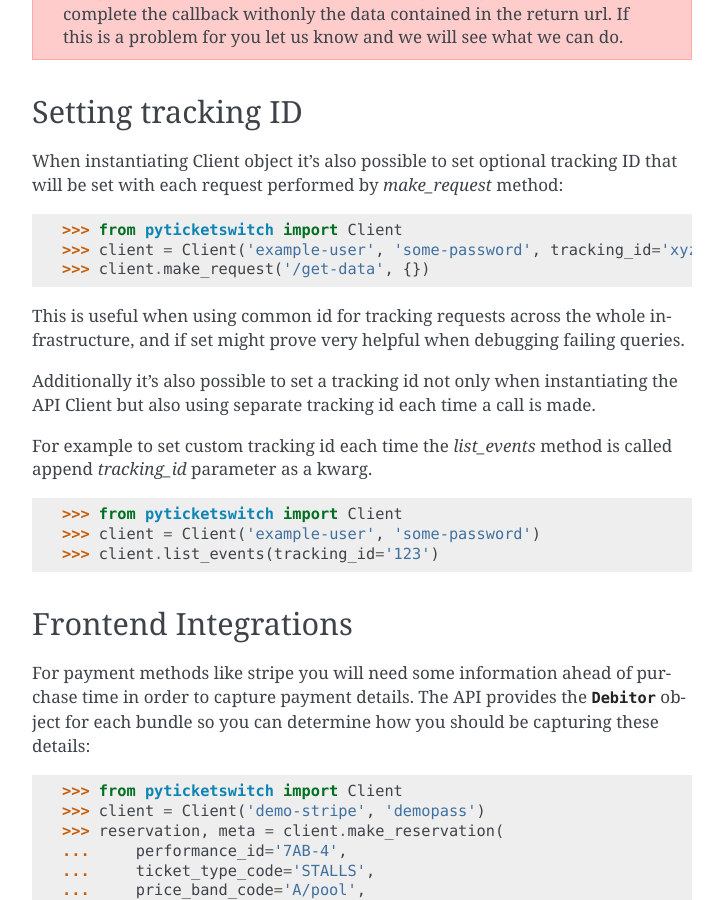
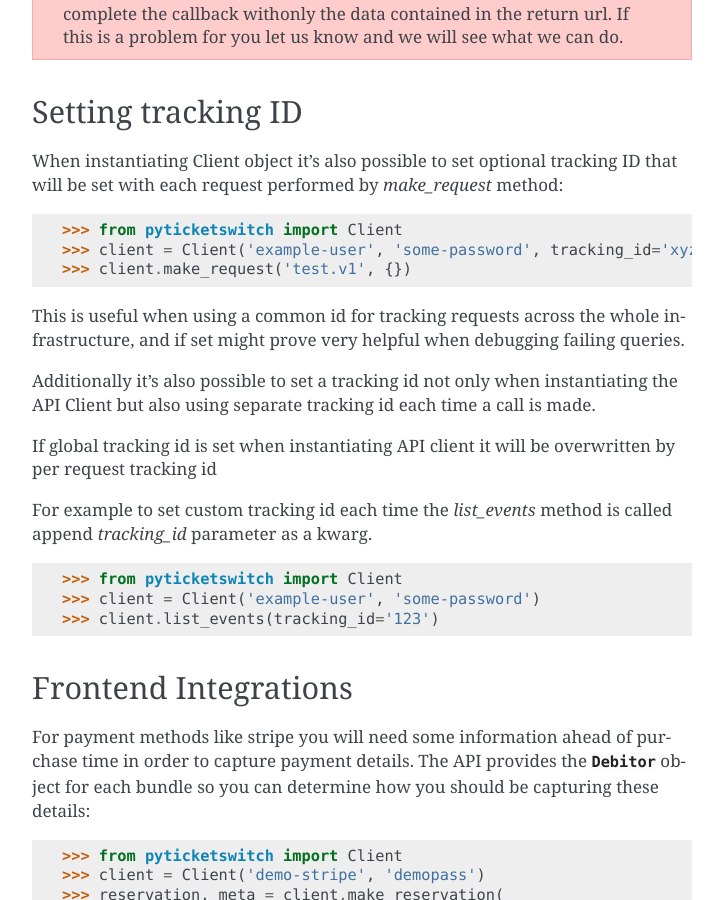
Before and after one commit to ingresso-group/pyticketswitch, a Sphinx documentation site: the page built from docs/users/advanced.rst, in a window 1280 px wide and 900 px high, scrolled down 23308 px. Shown: the whole window, without its empty margins (388-1111 px from the left). Built offline with Sphinx 7.4.7, drawn with Linux system fonts in a browser that asks for light colours.

Commit message:
Fix docs, add info about overwriting global tracking id

```diff
--- a/docs/users/advanced.rst
+++ b/docs/users/advanced.rst
@@ -1145,15 +1145,18 @@ that will be set with each request performed by `make_request` method::
 
     >>> from pyticketswitch import Client
     >>> client = Client('example-user', 'some-password', tracking_id='xyz')
-    >>> client.make_request('/get-data', {})
+    >>> client.make_request('test.v1', {})
 
-This is useful when using common id for tracking requests across the
+This is useful when using a common id for tracking requests across the
 whole infrastructure, and if set might prove very helpful
 when debugging failing queries.
 
 Additionally it's also possible to set a tracking id not only
 when instantiating the API Client but also using separate
 tracking id each time a call is made.
+
+If global tracking id is set when instantiating API client
+it will be overwritten by per request tracking id
 
 For example to set custom tracking id each time the `list_events`
 method is called append `tracking_id` parameter as a kwarg.
```
